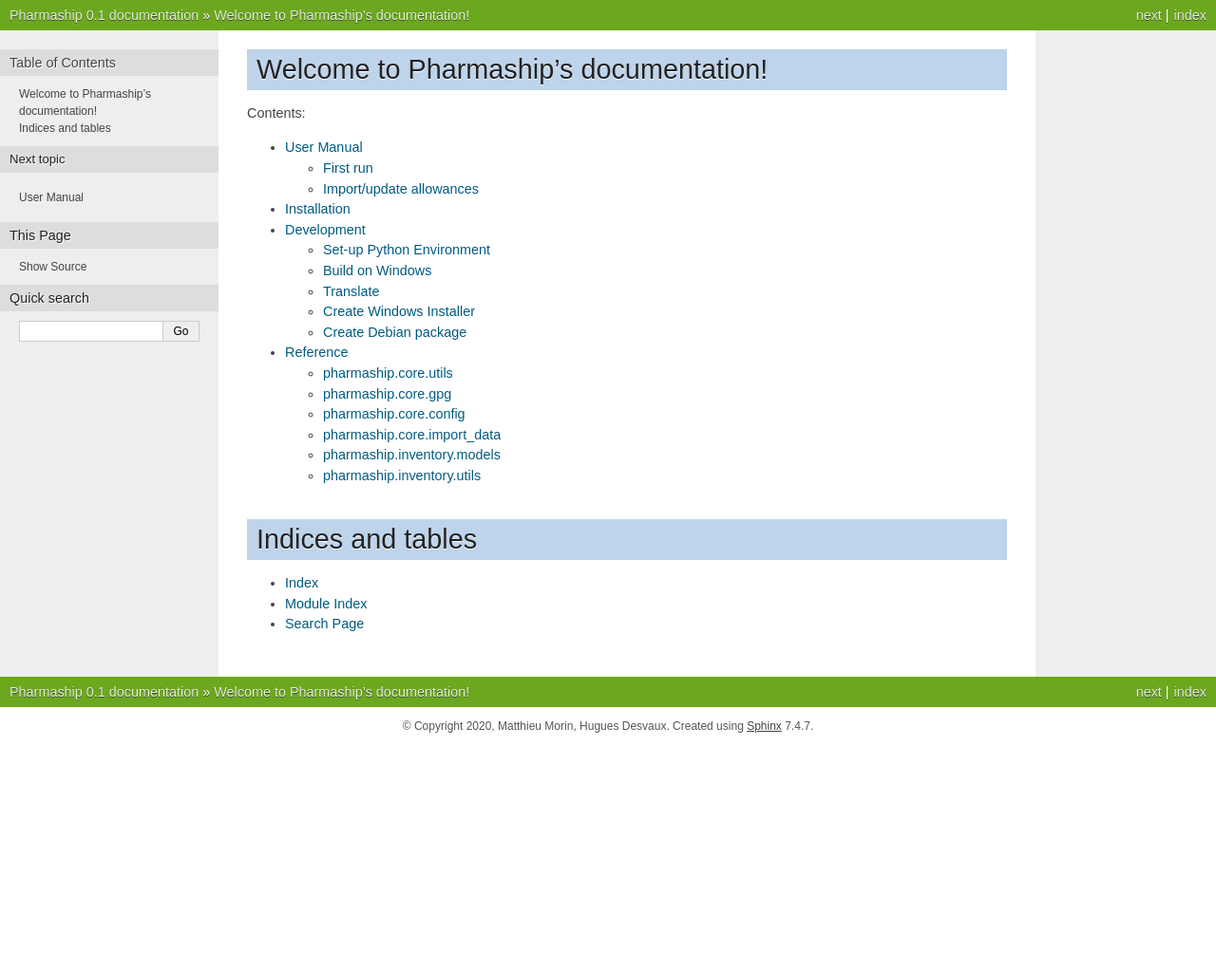
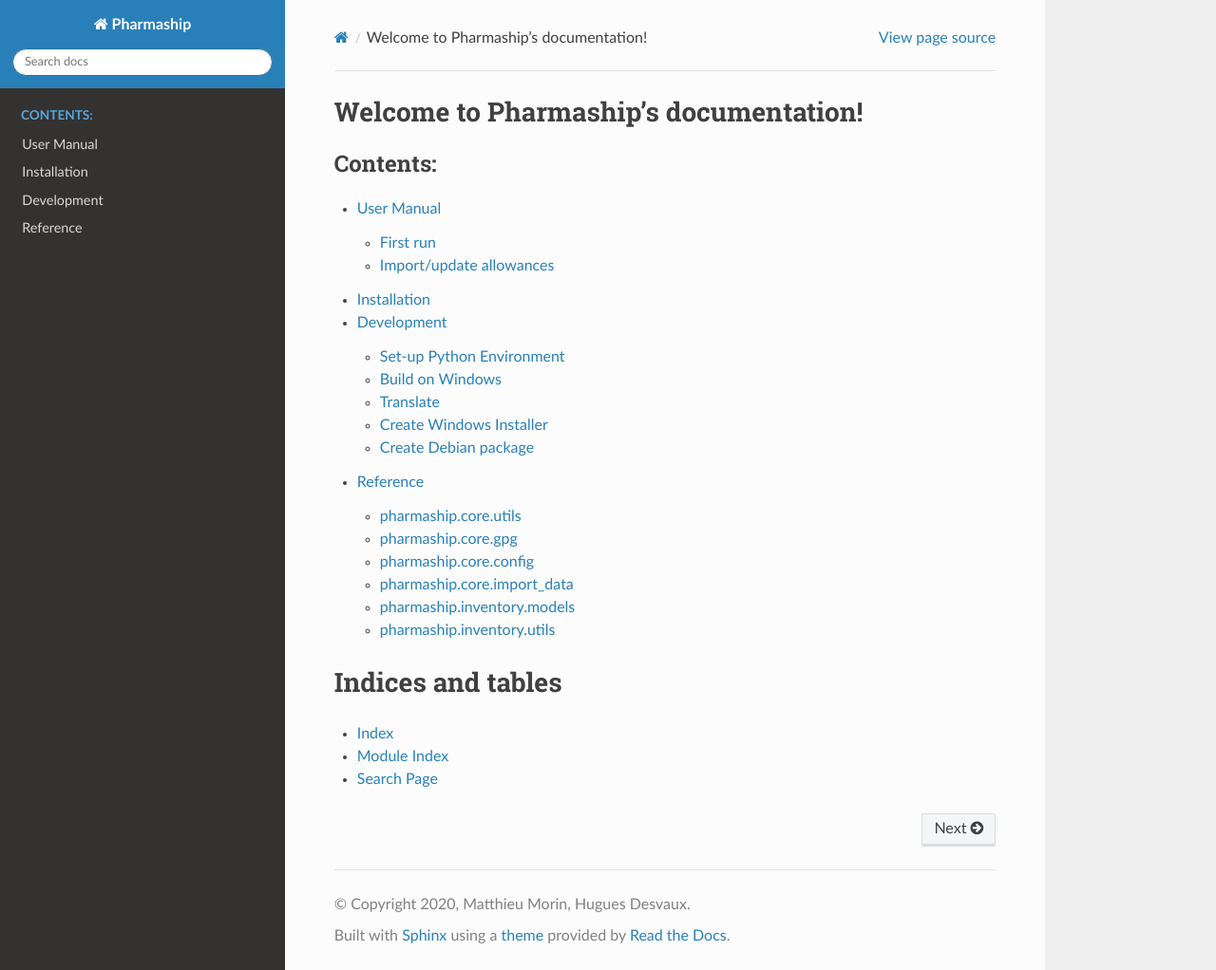
Before and after one commit to tuxite/pharmaship, a Sphinx documentation site: the page built from docs/index.rst, in a window 1280 px wide and 1022 px high. Shown: the whole window at 95% size. Built offline with Sphinx 7.4.7 and the Read the Docs theme 2.0.0, drawn with Linux system fonts in a browser that asks for light colours.

Commit message:
Use ReadTheDocs theme

```diff
--- a/docs/conf.py
+++ b/docs/conf.py
@@ -60,7 +60,7 @@
 # The theme to use for HTML and HTML Help pages.  See the documentation for
 # a list of builtin themes.
 #
-html_theme = 'nature'
+html_theme = "sphinx_rtd_theme"
 
 # Add any paths that contain custom static files (such as style sheets) here,
 # relative to this directory. They are copied after the builtin static files,
--- a/requirements.txt
+++ b/requirements.txt
@@ -14,3 +14,4 @@
 cx-Freeze==6.1
 
 Sphinx==3.0.4
+sphinx-rtd-theme==0.4.3
```
